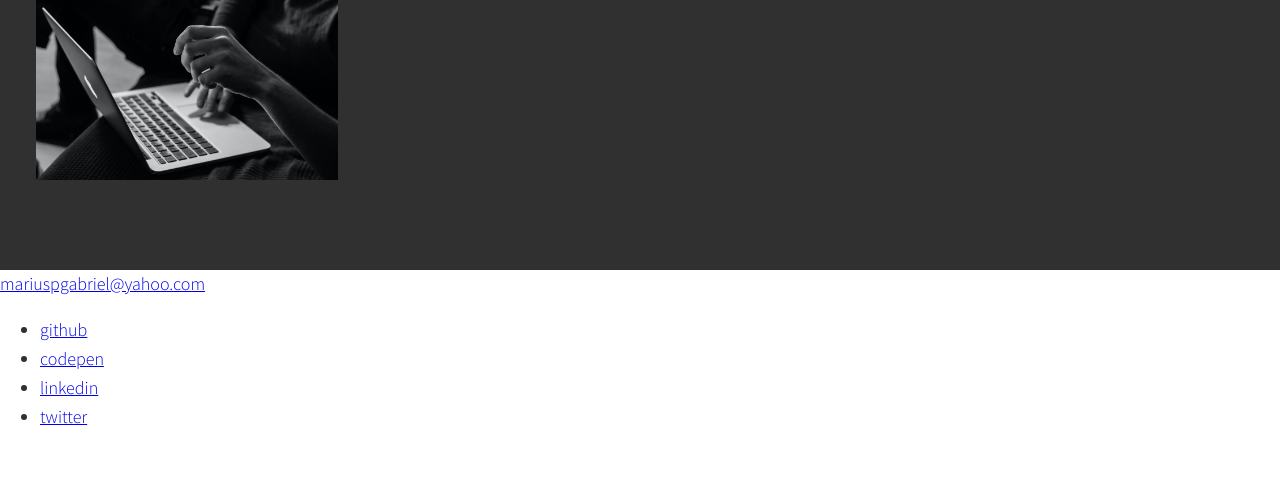
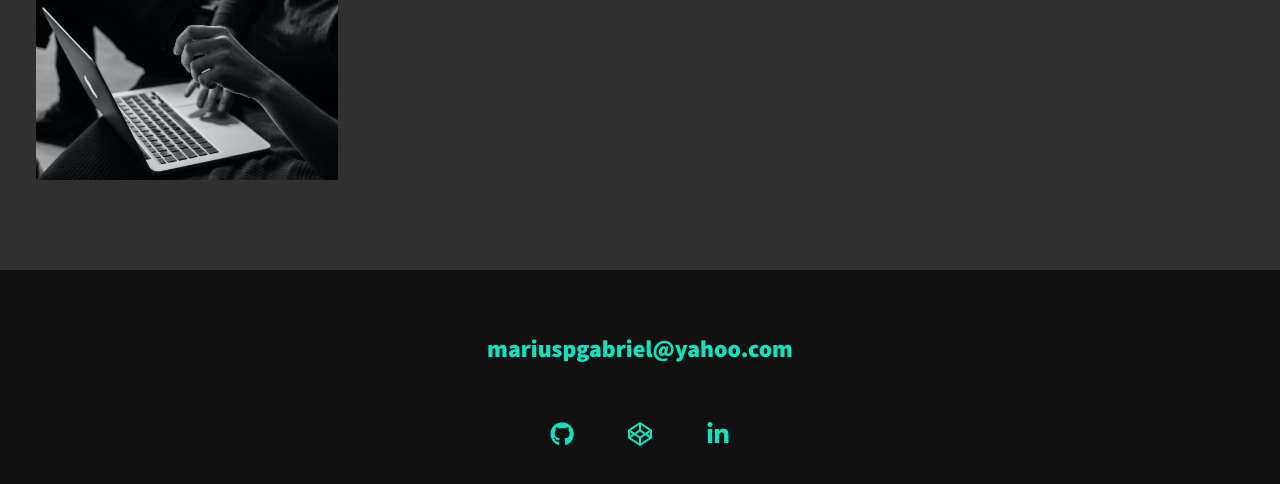
Before and after one commit to Mariuspgab/Portofolio-Website, a plain HTML site: page index.html in a window 1280 px wide. Shown: the part 2479-2963 px from the top of the page. Before the commit the page ends 2929 px from the top, so only its background shows below. Drawn offline with nearby package versions, Linux system fonts and the light colour scheme.

Commit message:
footer portofolio

```diff
--- a/index.html
+++ b/index.html
@@ -11,6 +11,9 @@
     <link rel="stylesheet" href="https://cdnjs.cloudflare.com/ajax/limbs/font-awesome/5.11.2/css/all.css">
     <link href="https://fonts.googleapis.com/css?family=Source+Code+Pro:400,900|Source+Sans+Pro:300,900&display=swap"
         rel="stylesheet">
+
+    <script src="https://kit.fontawesome.com/e3da300849.js" crossorigin="anonymous"></script>
+
 
 </head>
 
@@ -136,16 +139,22 @@
     </section>
 
 
-    <footer>
+    <footer class="footer">
         <a href="mailto:mariuspgabriel@yahoo.com" class="footer__link">mariuspgabriel@yahoo.com</a>
         <ul class="social-list">
-            <li class="social-list__item"><a href="https://github.com" class="social-list__link">github</a></li>
+            <li class="social-list__item">
+                <a href="https://github.com" class="social-list__link">
+                    <i class="fab fa-github"></i></a>
+            </li>
 
-            <li class="social-list__item"><a href="https://codepen.io" class="social-list__link">codepen</a></li>
+            <li class="social-list__item">
+                <a href="https://codepen.io" class="social-list__link"> <i class="fab fa-codepen"></i> </a>
+            </li>
 
-            <li class="social-list__item"><a href="https://linkedin.com" class="social-list__link">linkedin</a></li>
-
-            <li class="social-list__item"><a href="https://twitter.com" class="social-list__link">twitter</a></li>
+            <li class="social-list__item">
+                <a href="https://linkedin.com" class="social-list__link"><i class="fa-brands fa-linkedin-in"></i>
+                </a>
+            </li>
 
         </ul>
     </footer>
--- a/style.css
+++ b/style.css
@@ -314,3 +314,48 @@ font-size: var(--fs-h3);
     transform: scale(1.2);
     opacity: .75;
 }
+/*footer*/
+.footer{
+    background: #111;
+    color: var(--clr-accent);
+    text-align: center;
+    padding: 2.5em 0;
+
+    font-size: var(--fs-h3);
+}
+
+.footer a {
+    color: inherit;
+    text-decoration: none;
+}
+
+.footer__link {
+    font-weight: var(--fw-bold);
+}
+.footer__link:hover,
+.social-list__link:hover {
+ opacity: .7;
+}
+
+
+.footer__link:hover{
+    text-decoration: underline;
+}
+
+
+
+.social-list{
+    list-style: none;
+    display: flex;
+    justify-content: center;
+    margin: 2em 0 0;
+    padding: 0;
+}
+
+.social-list__item{
+    margin: 0 .5em;
+}
+
+.social-list__link{
+    padding: .5em;
+}
```
